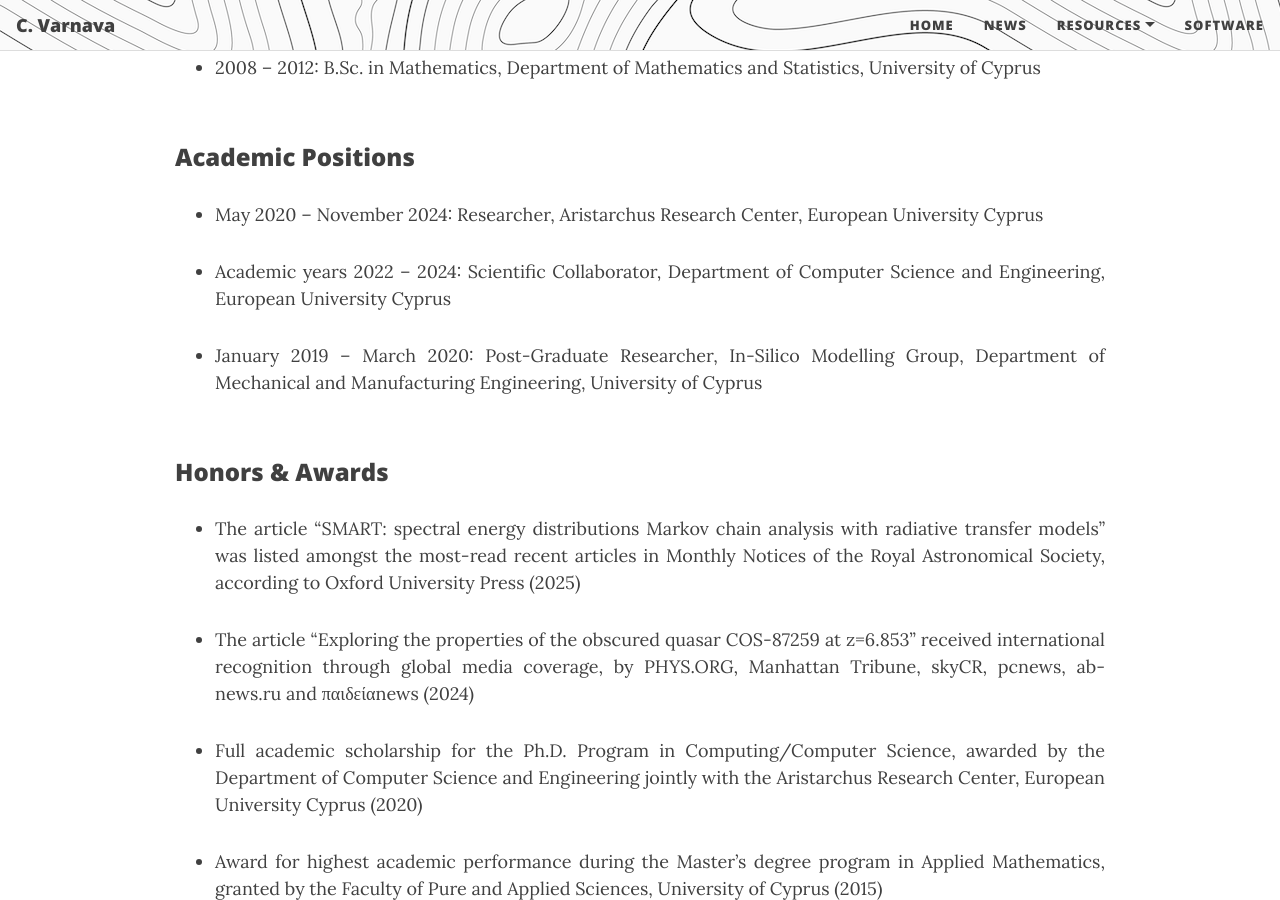
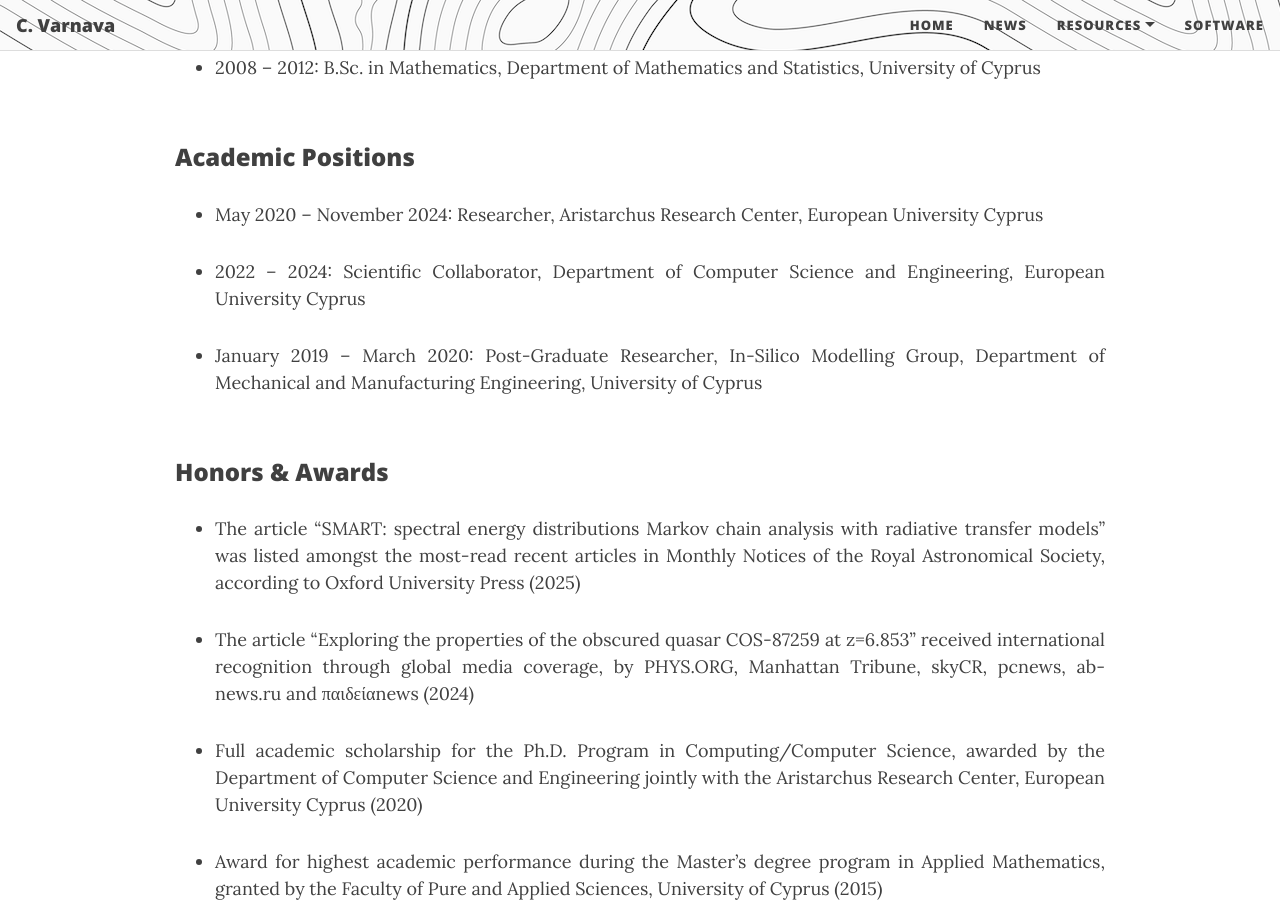
Before and after one commit to ch-var/ch-var.github.io, a Jekyll site: the page built from CV.html, in a window 1280 px wide and 900 px high, scrolled down 657 px. Built offline with Jekyll 4.4.1, drawn with Linux system fonts in a browser that asks for light colours; formulas are drawn with MathJax 3.

Commit message:
Update CV.html

```diff
--- a/CV.html
+++ b/CV.html
@@ -37,7 +37,7 @@ mathjax: true
 <ul>
 <li class="responsive-margin">May 2020 – November 2024: Researcher, Aristarchus Research Center, European University Cyprus</li>
 <p></p>
-<li class="responsive-margin" style="margin-bottom: 8px;">Academic years 2022 – 2024: Scientific Collaborator, Department of Computer Science and Engineering, European University Cyprus</li>
+<li class="responsive-margin" style="margin-bottom: 8px;">2022 – 2024: Scientific Collaborator, Department of Computer Science and Engineering, European University Cyprus</li>
 <p></p>
 <li class="responsive-margin">January 2019 – March 2020: Post-Graduate Researcher, In-Silico Modelling Group, Department of Mechanical and Manufacturing Engineering, University of Cyprus</li>
 </ul>
```
